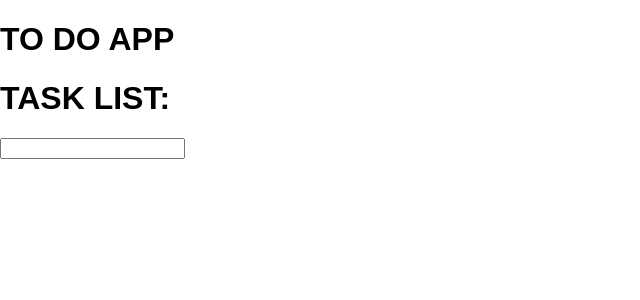
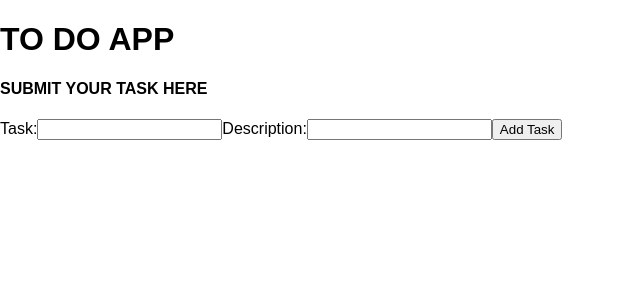
Before and after one commit to Svtucci/weekend-sql-to-do-react, a React (Create React App) app: page / in a window 1280 px wide. Shown: the top 300 px of the page, without its empty margins (0-640 px from the left). Built offline with nearby package versions, Linux system fonts and the light colour scheme.

Commit message:
added onto form

```diff
--- a/src/components/Header/Header.jsx
+++ b/src/components/Header/Header.jsx
@@ -4,7 +4,7 @@ function Header() {
 
     return(
         <header>
-            <h1>TASK LIST:</h1>
+            <h4>SUBMIT YOUR TASK HERE </h4>
         </header>
     );
 }
--- a/src/components/SubmitTask/SubmitTask.jsx
+++ b/src/components/SubmitTask/SubmitTask.jsx
@@ -4,9 +4,15 @@ function SubmitTask() {
 
     return(
         <form onSubmit="submittask">
+            Task:
             <input type="text"
                    id="taskname"
                    onChange={(e) => createtask(e.target.value)} />
+            Description:
+            <input type="text"
+                   id="taskdescription"
+                   onChange={(e) => createdescription(e.target.value)} />
+            <button type="submit">Add Task</button>
         </form>
     );
 }
```
